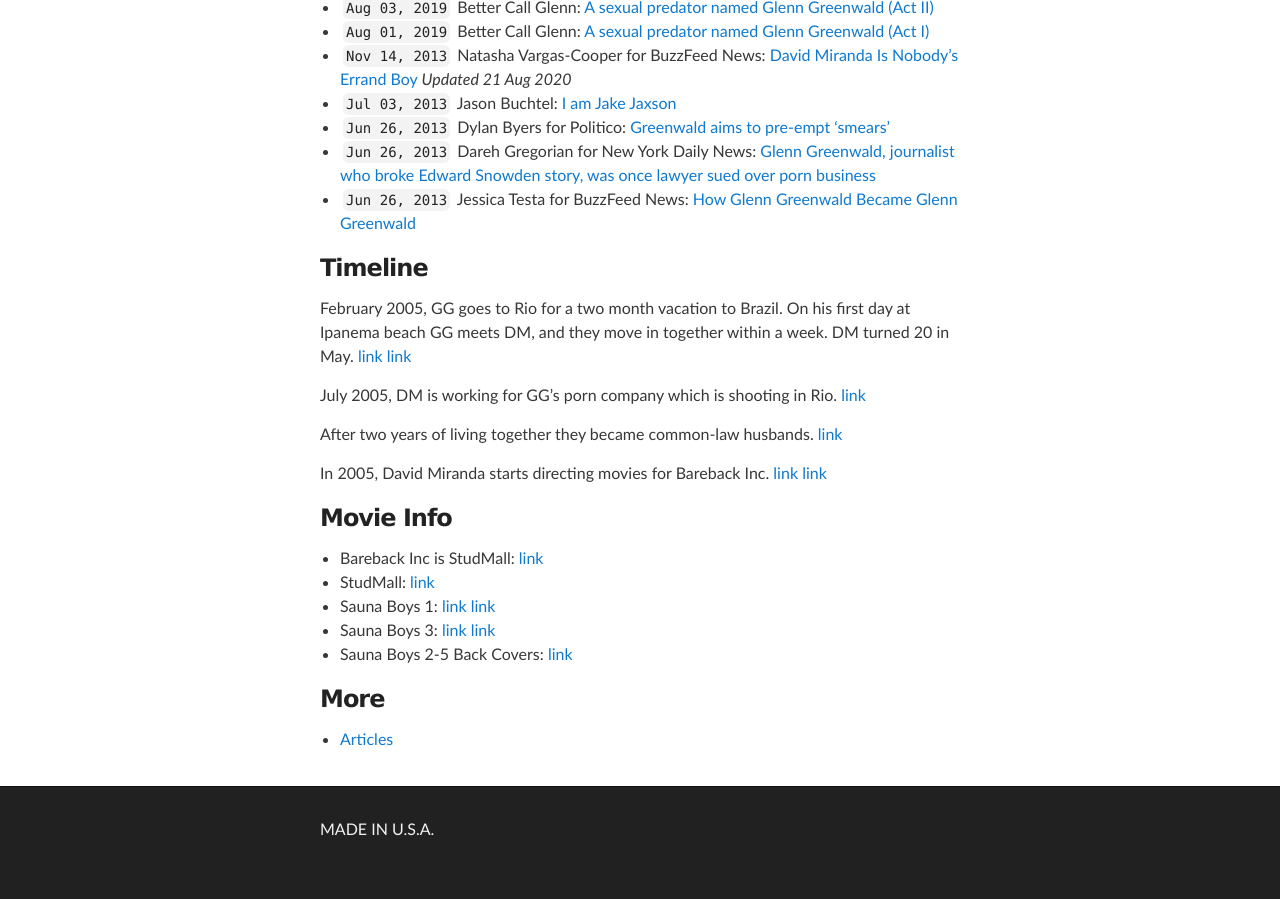
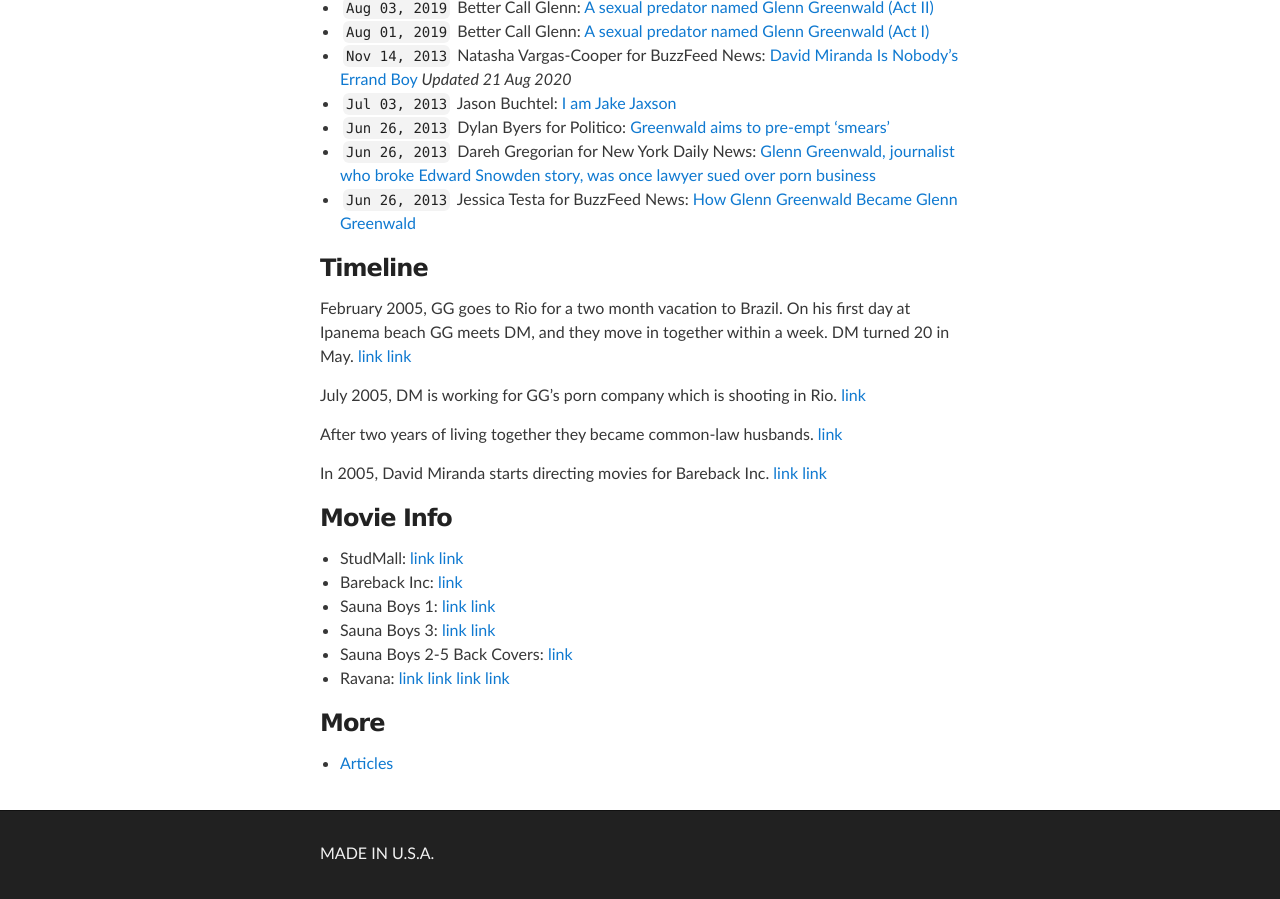
Before and after one commit to masternotions/masternotions.github.io, a Jekyll site: the page built from index.md, in a window 1280 px wide and 900 px high, scrolled down 718 px. Built offline with Jekyll 4.4.1, drawn with Linux system fonts in a browser that asks for light colours; before the commit the page ends 1594 px from its top, so only the background shows below that.

Commit message:
Update index.md

```diff
--- a/index.md
+++ b/index.md
@@ -57,11 +57,12 @@ In 2005, David Miranda starts directing movies for Bareback Inc.
 
 ### Movie Info
 
-- Bareback Inc is StudMall: [link](https://twitter.com/AlanVRK/status/1298734275601281025)
-- StudMall: [link](https://twitter.com/wokyleeks/status/1299021151352393728)
+- StudMall: [link](https://twitter.com/AlanVRK/status/1298396468844396545) [link](https://twitter.com/wokyleeks/status/1299021151352393728)
+- Bareback Inc: [link](https://twitter.com/AlanVRK/status/1298734275601281025)
 - Sauna Boys 1: [link](https://twitter.com/AlanVRK/status/1298731008389509125) [link](https://twitter.com/AlanVRK/status/1298706588199460865)
 - Sauna Boys 3: [link](https://twitter.com/AlanVRK/status/1298727516736233472) [link](https://twitter.com/AlanVRK/status/1298729862618927105)
 - Sauna Boys 2-5 Back Covers: [link](https://twitter.com/AlanVRK/status/1298715175051079687)
+- Ravana: [link](https://twitter.com/AlanVRK/status/1298626981848899585) [link](https://twitter.com/AlanVRK/status/1298717258919813122) [link](https://twitter.com/AlanVRK/status/1299080322919862272) [link](https://twitter.com/AlanVRK/status/1299081614513840128)
 
 ### More
 
```
